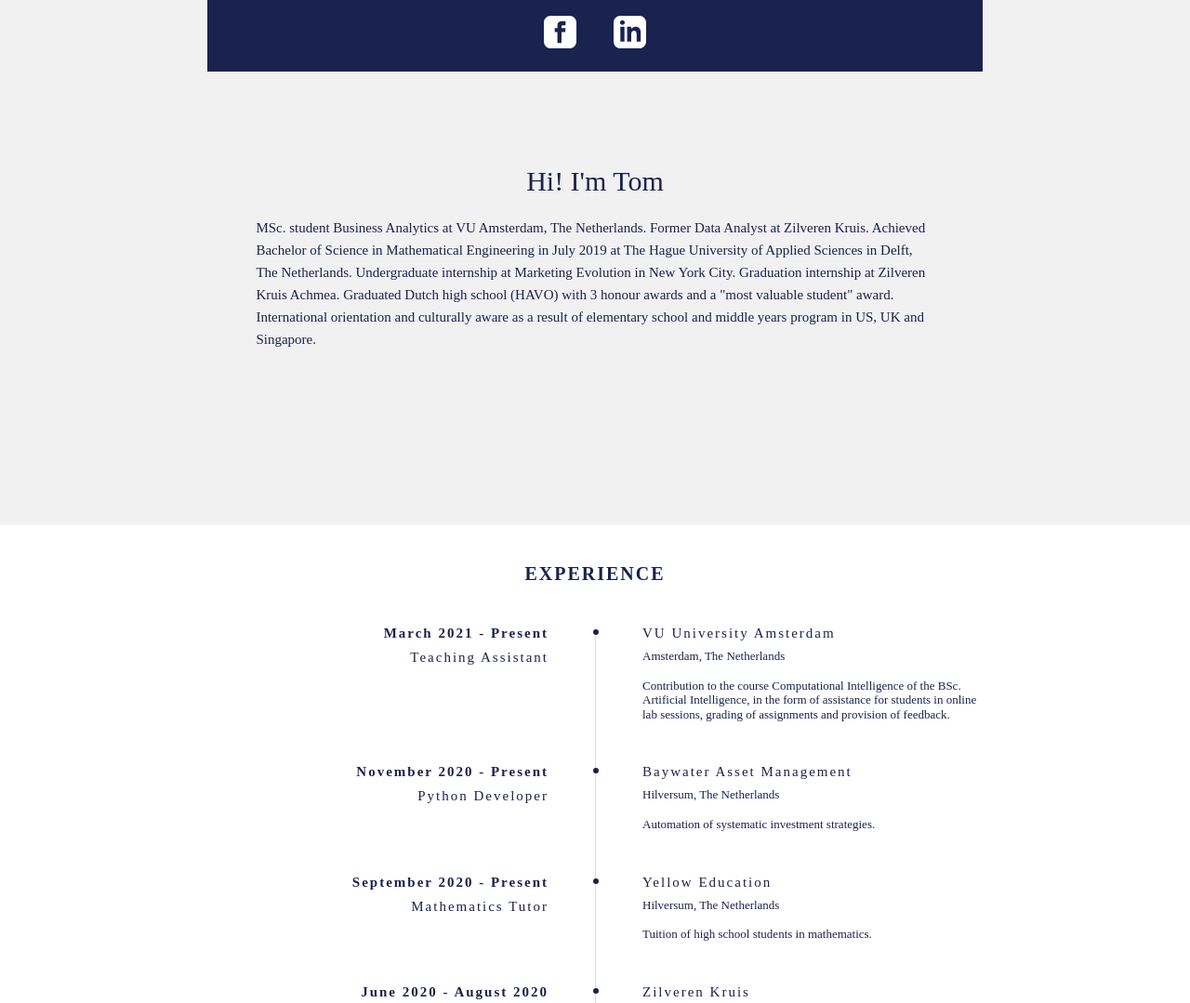
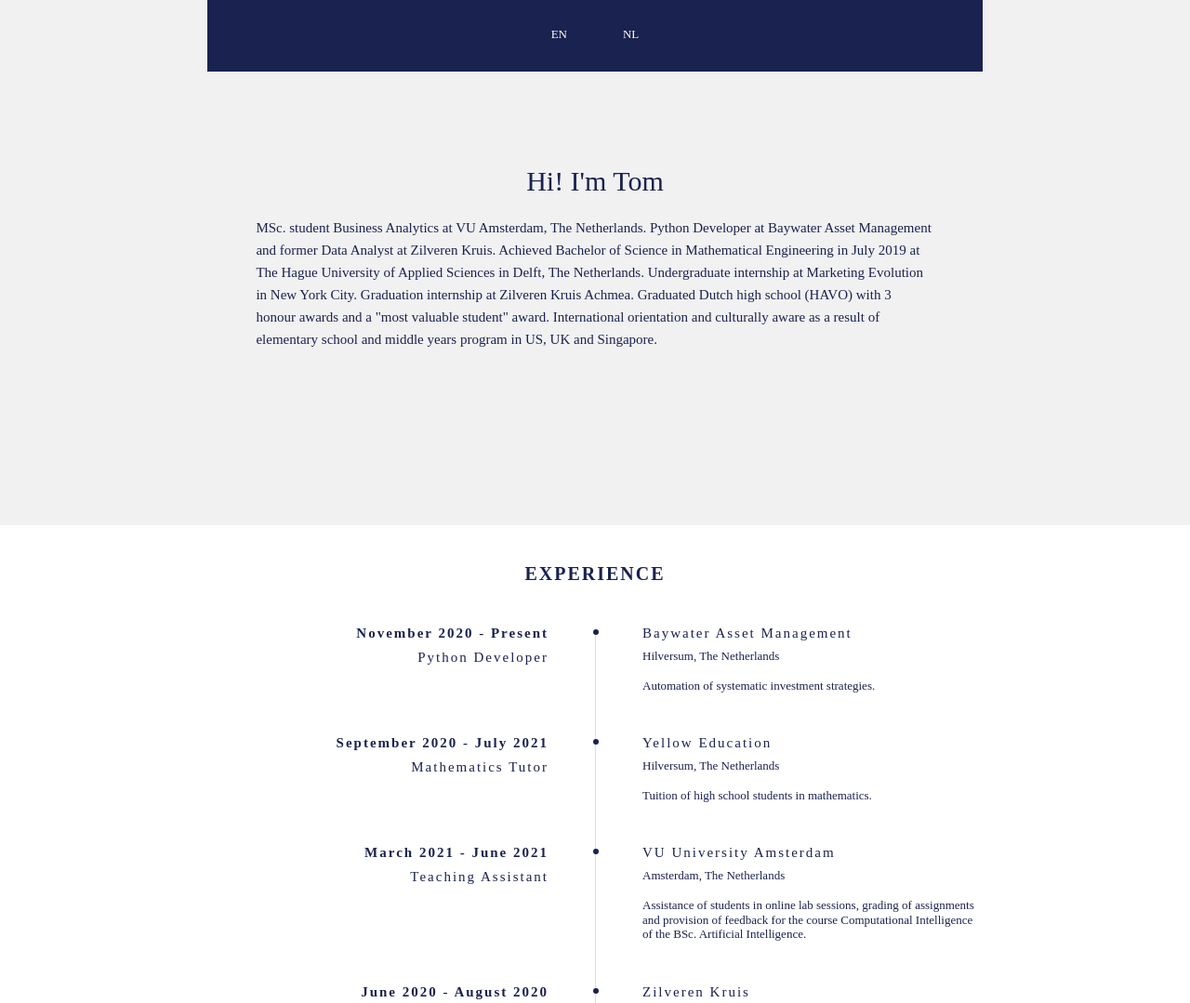
Before and after one commit to tomdevalk1997/cv, a plain HTML site: page index.html in a window 1280 px wide. Shown: the part 683-1762 px from the top of the page at 93% size. Drawn offline with nearby package versions, Linux system fonts and the light colour scheme.

Commit message:
Update 15-8-2021

```diff
--- a/index.html
+++ b/index.html
@@ -72,48 +72,33 @@
       <div id="row-summary" class="container-fluid col-12">
         <div class="row justify-content-center no-gutters media-outer">
           <div class="col-10 col-md-10 col-lg-8 media justify-content-center">
-            <div class="media-icon">
-              <svg class="svg-icon" viewBox="0 0 24 24">
+            <div onclick="location.href='nl.html'" class="language-select">
+              <p>EN</p>
+              <!-- <svg class="svg-icon" viewBox="0 0 24 24">
                 <path d="M19 0h-14c-2.761 0-5 2.239-5 5v14c0 2.761 2.239 5 5 5h14c2.762 0 5-2.239 5-5v-14c0-2.761-2.238-5-5-5zm-3 7h-1.924c-.615 0-1.076.252-1.076.889v1.111h3l-.238 3h-2.762v8h-3v-8h-2v-3h2v-1.923c0-2.022 1.064-3.077 3.461-3.077h2.539v3z"
                   onclick="window.open('https://www.facebook.com/tom.devalk/','_blank')"></path>
-              </svg>
+              </svg> -->
             </div>
-            <div class="media-icon">
-              <svg class="svg-icon" viewBox="0 0 24 24">
+            <div onclick="location.href='nl.html'" class="language-select">
+              <p>NL</p>
+              <!-- <svg class="svg-icon" viewBox="0 0 24 24">
                 <path d="M19 0h-14c-2.761 0-5 2.239-5 5v14c0 2.761 2.239 5 5 5h14c2.762 0 5-2.239 5-5v-14c0-2.761-2.238-5-5-5zm-11 19h-3v-11h3v11zm-1.5-12.268c-.966 0-1.75-.79-1.75-1.764s.784-1.764 1.75-1.764 1.75.79 1.75 1.764-.783 1.764-1.75 1.764zm13.5 12.268h-3v-5.604c0-3.368-4-3.113-4 0v5.604h-3v-11h3v1.765c1.396-2.586 7-2.777 7 2.476v6.759z"
                   onclick="window.open('https://www.linkedin.com/in/tom-de-valk/','_blank')"></path>
-              </svg>
+              </svg> -->
             </div>
           </div>
         </div>
-      </div>
-      <div id="row-summary" class="container-fluid col-12">
-        <!-- <div class="row justify-content-center no-gutters media-outer">
-          <div class="col-10 col-md-10 col-lg-8 media justify-content-center">
-            <div class="media-icon">
-              <svg class="svg-icon" viewBox="0 0 24 24">
-  							<path d="M19 0h-14c-2.761 0-5 2.239-5 5v14c0 2.761 2.239 5 5 5h14c2.762 0 5-2.239 5-5v-14c0-2.761-2.238-5-5-5zm-3 7h-1.924c-.615 0-1.076.252-1.076.889v1.111h3l-.238 3h-2.762v8h-3v-8h-2v-3h2v-1.923c0-2.022 1.064-3.077 3.461-3.077h2.539v3z"
-                  onclick="window.open('https://www.facebook.com/tom.devalk/','_blank')"></path>
-  						</svg>
-            </div>
-            <div class="media-icon">
-              <svg class="svg-icon" viewBox="0 0 24 24">
-                <path d="M19 0h-14c-2.761 0-5 2.239-5 5v14c0 2.761 2.239 5 5 5h14c2.762 0 5-2.239 5-5v-14c0-2.761-2.238-5-5-5zm-11 19h-3v-11h3v11zm-1.5-12.268c-.966 0-1.75-.79-1.75-1.764s.784-1.764 1.75-1.764 1.75.79 1.75 1.764-.783 1.764-1.75 1.764zm13.5 12.268h-3v-5.604c0-3.368-4-3.113-4 0v5.604h-3v-11h3v1.765c1.396-2.586 7-2.777 7 2.476v6.759z"
-                  onclick="window.open('https://www.linkedin.com/in/tom-de-valk/','_blank')"></path>
-              </svg>
-            </div>
-          </div>
-        </div> -->
         <div class="row justify-content-center no-gutters">
           <div class="col-9 col-lg-7  summary">
             <h1 id="summary-title">Hi! I'm Tom</h1>
             <h4 id="summary-text"> MSc. student Business Analytics at VU Amsterdam, The Netherlands.
-              Former Data Analyst at Zilveren Kruis. Achieved Bachelor of Science in Mathematical
-              Engineering in July 2019 at The Hague University of Applied Sciences in Delft,
-              The Netherlands. Undergraduate internship at Marketing Evolution in New York City. Graduation
-              internship at Zilveren Kruis Achmea. Graduated Dutch high school (HAVO) with 3 honour awards and a
-              "most valuable student" award. International orientation and culturally aware
-              as a result of elementary school and middle years program in US, UK and Singapore.
+              Python Developer at Baywater Asset Management and former Data Analyst at Zilveren Kruis.
+              Achieved Bachelor of Science in Mathematical Engineering in July 2019 at The Hague University
+              of Applied Sciences in Delft, The Netherlands. Undergraduate internship at Marketing
+              Evolution in New York City. Graduation internship at Zilveren Kruis Achmea. Graduated
+              Dutch high school (HAVO) with 3 honour awards and a "most valuable student" award.
+              International orientation and culturally aware as a result of elementary school and
+              middle years program in US, UK and Singapore.
             </h4>
           </div>
         </div>
@@ -123,26 +108,6 @@
         <div class="row justify-content-center no-gutters">
           <div class="col-7 experience">
             <h2 class="section-title">Experience</h2>
-          </div>
-        </div>
-        <div id="experience5" class="row justify-content-center no-gutters">
-          <div class="timeline-element row justify-content-center no-gutters">
-            <div class="timeline-time col-5 col-lg-4">
-              <div class="timeline-timefunction">
-                <h3 class="timeline-description-header">March 2021 - Present</h3>
-                <h4 class="timeline-description-header">Teaching Assistant</h4>
-              </div>
-            </div>
-            <div class="timeline-element-right col-5 col-lg-4">
-              <div class="timeline-description">
-                <h4 class="timeline-description-header">VU University Amsterdam<h4>
-                <p>Amsterdam, The Netherlands</p>
-                <p>Contribution to the course Computational Intelligence of the
-                  BSc. Artificial Intelligence, in the form of assistance for
-                  students in online lab sessions, grading of assignments and
-                  provision of feedback.</p>
-              </div>
-            </div>
           </div>
         </div>
         <div id="experience0" class="row justify-content-center no-gutters">
@@ -166,7 +131,7 @@
           <div class="timeline-element row justify-content-center no-gutters">
             <div class="timeline-time col-5 col-lg-4">
               <div class="timeline-timefunction">
-                <h3 class="timeline-description-header">September 2020 - Present</h3>
+                <h3 class="timeline-description-header">September 2020 - July 2021</h3>
                 <h4 class="timeline-description-header">Mathematics Tutor</h4>
               </div>
             </div>
@@ -175,6 +140,25 @@
                 <h4 class="timeline-description-header">Yellow Education<h4>
                 <p>Hilversum, The Netherlands</p>
                 <p>Tuition of high school students in mathematics.</p>
+              </div>
+            </div>
+          </div>
+        </div>
+        <div id="experience5" class="row justify-content-center no-gutters">
+          <div class="timeline-element row justify-content-center no-gutters">
+            <div class="timeline-time col-5 col-lg-4">
+              <div class="timeline-timefunction">
+                <h3 class="timeline-description-header">March 2021 - June 2021</h3>
+                <h4 class="timeline-description-header">Teaching Assistant</h4>
+              </div>
+            </div>
+            <div class="timeline-element-right col-5 col-lg-4">
+              <div class="timeline-description">
+                <h4 class="timeline-description-header">VU University Amsterdam<h4>
+                <p>Amsterdam, The Netherlands</p>
+                <p>Assistance of students in online lab sessions, grading of
+                  assignments and provision of feedback for the course Computational
+                  Intelligence of the BSc. Artificial Intelligence.</p>
               </div>
             </div>
           </div>
@@ -471,13 +455,13 @@
         </div>
       </div>
 
-      <!-- <div id="row-other-experience" class="container-fluid col-12">
+      <div id="row-other-experience" class="container-fluid col-12">
         <div class="row justify-content-center no-gutters">
           <div class="col-7 experience">
             <h2 class="section-title">Other Experience</h2>
           </div>
         </div>
-        <div class="row justify-content-center">
+        <!-- <div class="row justify-content-center">
           <div class="col-3 other-experience-item">
             <h3>Youth Basketball Coach and Trainer<h3>
             <h4>Eem '78, Eemnes, The Netherlands</h4>
@@ -491,7 +475,7 @@
             <p>Refereeing and scoring of basketball games in youth class F for the ages 10 until 18.</p>
           </div>
         </div> -->
-          <!-- <div class="timeline-element row justify-content-center no-gutters">
+        <div class="timeline-element row justify-content-center no-gutters">
             <div class="timeline-time col-5">
               <div class="timeline-timefunction">
                 <h3 class="timeline-description-header">January 2012 - Present</h3>
@@ -503,13 +487,14 @@
                 <div class="timeline-description-content">
                   <h4 class="timeline-description-header">Eem '78<h4>
                     <p>Eemnes, The Netherlands</p>
-                    <p>Coaching and Training of multiple youth basketball teams for ages from 8 until 18.</p>
+                    <p>Coaching and Training of multiple basketball teams.</p>
+                    <p>Basketball Trainer 2 Certification - Nederlandse Basketball Bond</p>
                 </div>
               </div>
             </div>
           </div>
         </div>
-        <div class="row justify-content-center no-gutters">
+        <!-- <div class="row justify-content-center no-gutters">
           <div class="timeline-element row justify-content-center no-gutters">
             <div class="timeline-time col-5">
               <div class="timeline-timefunction">
@@ -528,7 +513,7 @@
             </div>
           </div>
         </div> -->
-      <!-- </div> -->
+      </div>
 
       <div id="row-hobbies" class="container-fluid col-12">
         <div class="row justify-content-center no-gutters">
--- a/styles.css
+++ b/styles.css
@@ -539,7 +539,6 @@
 
 .media-outer {
   height: 80px;
-  /* background: black; */
 }
 
 
@@ -624,6 +623,22 @@
 	transition: 0.3s;
 }
 
+
+
+
+.language-select p:hover {
+	cursor: pointer;
+	transition: 0.3s;
+	color: #aab4d1;
+}
+
+.language-select p {
+	transition: 0.3s;
+	padding: 30px;
+	color: #FFFFFF;
+}
+
+
 .other-experience-item {
 	padding-right: 20px;
 	padding-left: 20px;
```
